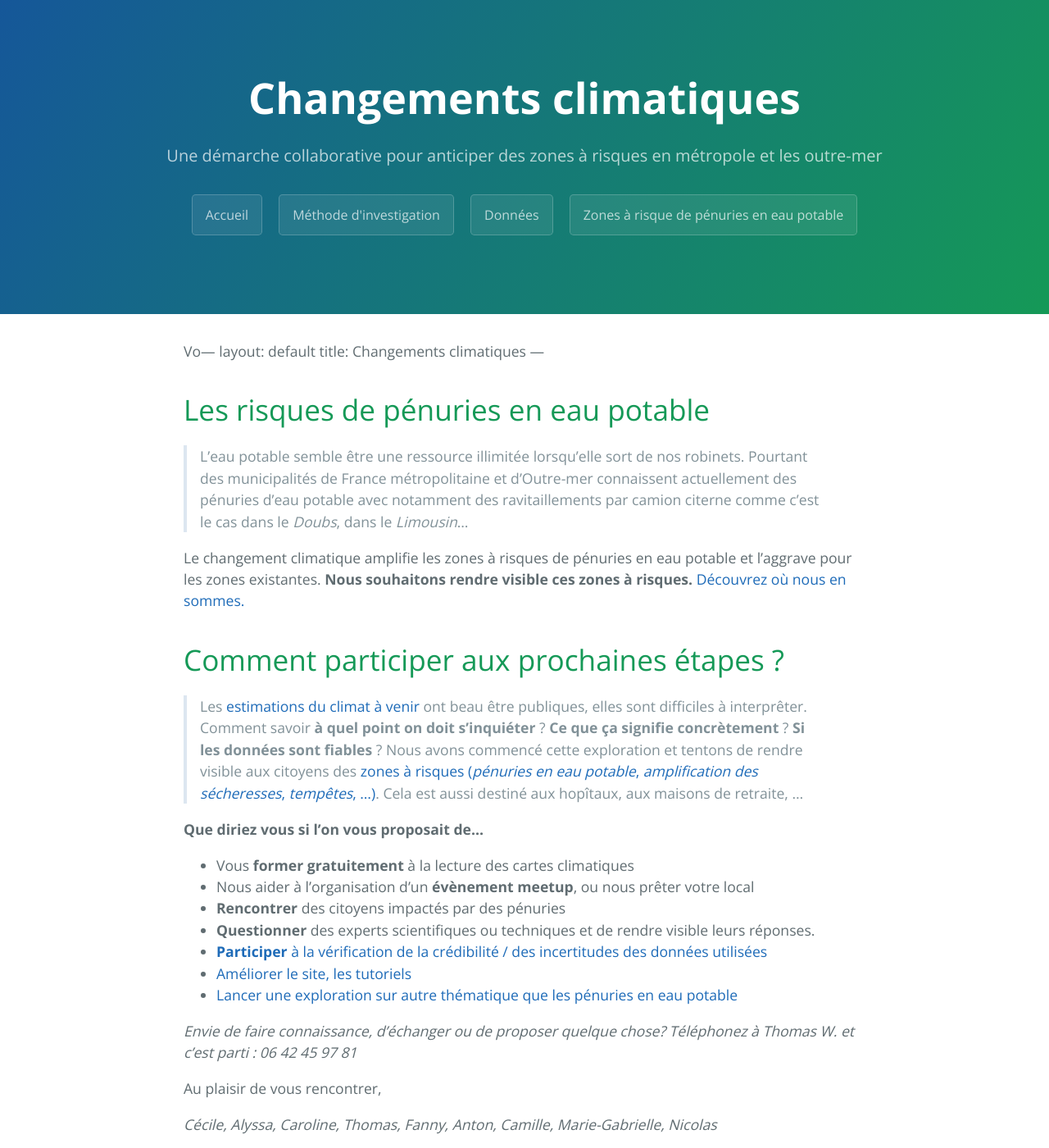
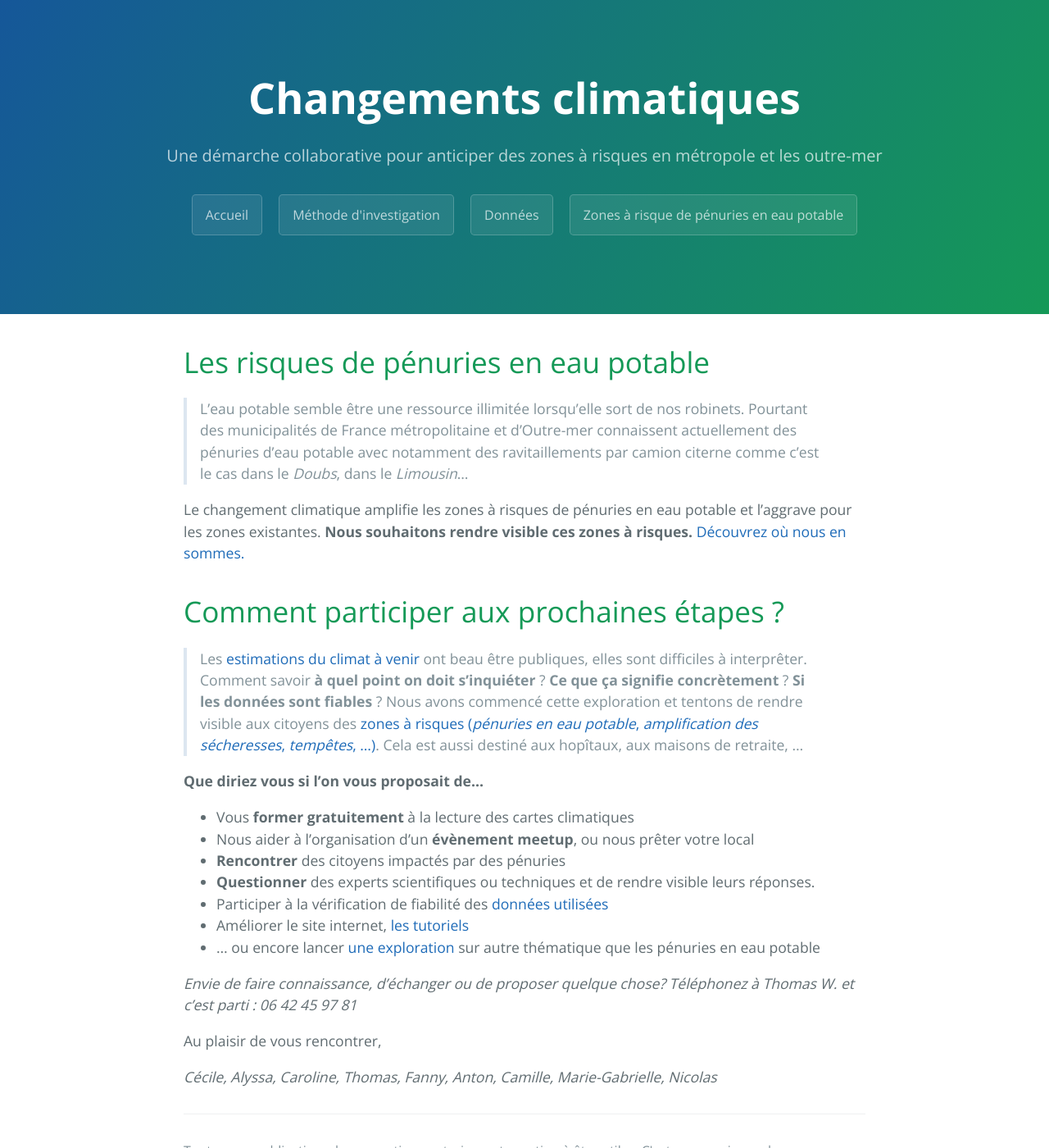
Before and after one commit to secheresses/Ancien-site, a Jekyll site: the page built from index.md, in a window 1280 px wide and 1400 px high. Shown: the whole window at 82% size. Built offline with Jekyll 4.4.1, drawn with Linux system fonts in a browser that asks for light colours; our own code applies the rules of GitHub Pages for plain Markdown files.

Commit message:
modif liste section 2

```diff
--- a/index.md
+++ b/index.md
@@ -1,7 +1,8 @@
-Vo---
+---
 layout: default
 title: Changements climatiques
 ---
+
 
 # Les risques de pénuries en eau potable
 
@@ -19,9 +20,9 @@ Le changement climatique amplifie les zones à risques de pénuries en eau potab
 * Nous aider à l'organisation d'un **évènement meetup**, ou nous prêter votre local
 * **Rencontrer** des citoyens impactés par des pénuries
 * **Questionner** des experts scientifiques ou techniques et de rendre visible leurs réponses.
-* [**Participer** à la vérification de la crédibilité / des incertitudes des données utilisées](../donnees)
-* [Améliorer le site, les tutoriels](https://github.com/anticiper/anticiper.github.io)
-* [Lancer une exploration sur autre thématique que les pénuries en eau potable](../methode)
+* Participer à la vérification de fiabilité des [données utilisées](../donnees)
+* Améliorer le site internet, [les tutoriels](https://github.com/anticiper/anticiper.github.io)
+* ... ou encore lancer [une exploration](../methode) sur autre thématique que les pénuries en eau potable
 
 *Envie de faire connaissance, d'échanger ou de proposer quelque chose? Téléphonez à Thomas W. et c'est parti : 06 42 45 97 81*
 
```
